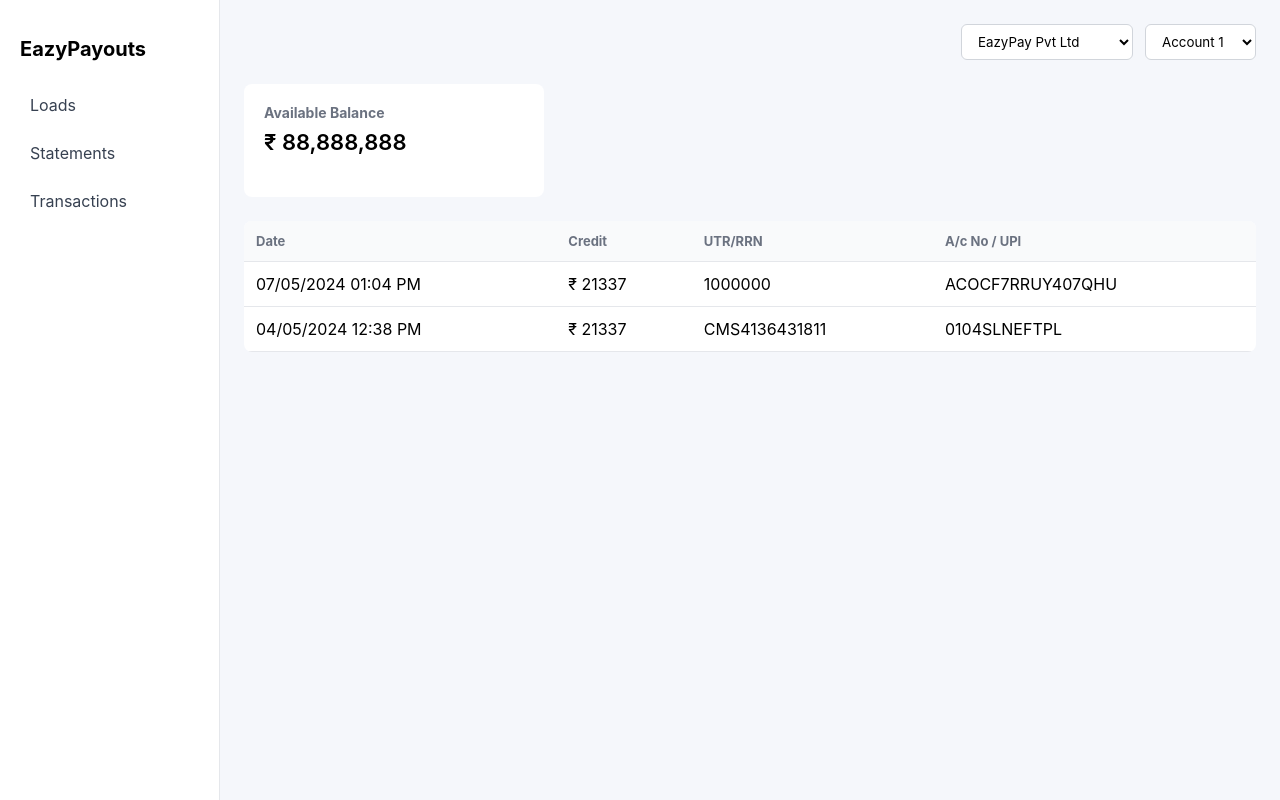
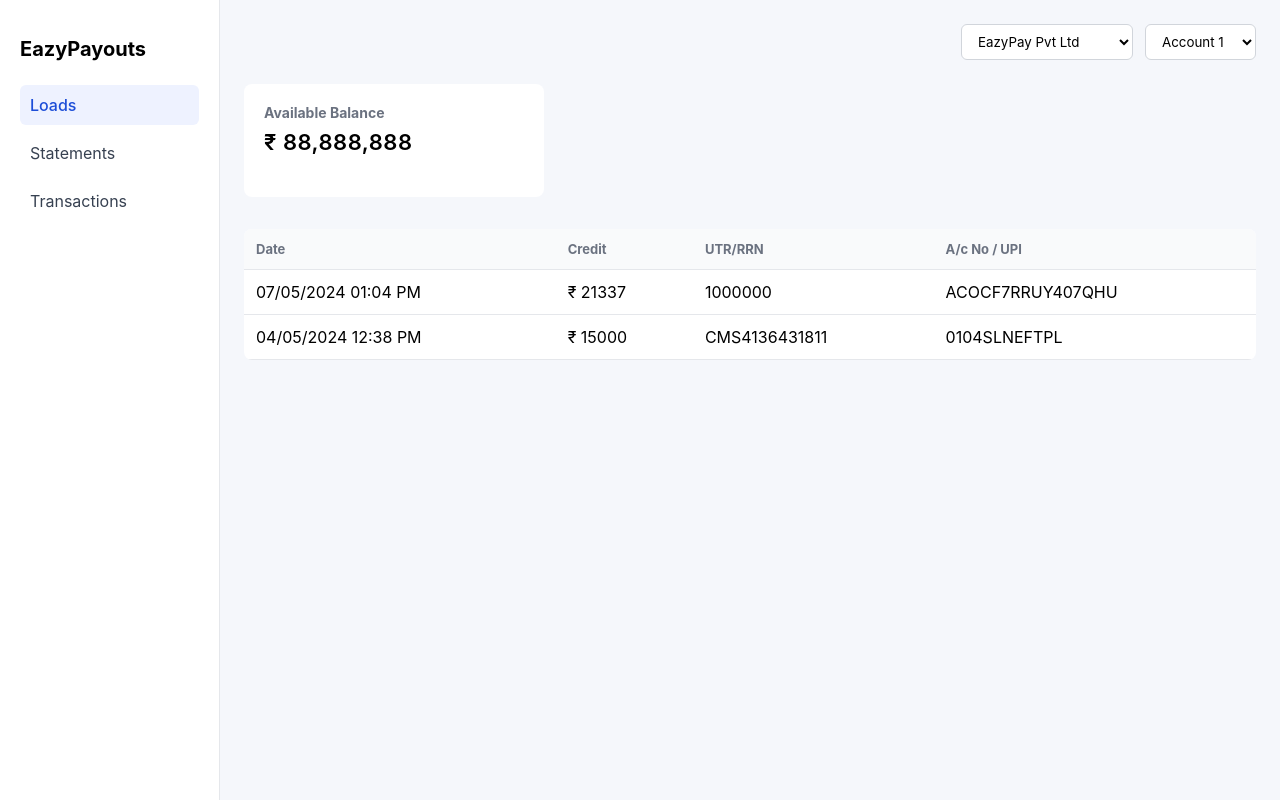
Before and after one commit to Aniruddh1408/Payments-Dashboard, a React (Vite) app: page / in a window 1280 px wide. Built offline with nearby package versions, Linux system fonts and the light colour scheme.

Commit message:
Final touchup with UI

```diff
--- a/src/App.jsx
+++ b/src/App.jsx
@@ -18,10 +18,11 @@ function App() {
         <h2>EazyPayouts</h2>
 
         <ul>
-          <li>Loads</li>
-          <li>Statements</li>
-          <li>Transactions</li>
+         <li className="active">Loads</li>
+         <li>Statements</li>
+         <li>Transactions</li>
         </ul>
+
       </div>
 
       {/* Main Content */}
--- a/src/data/companies.js
+++ b/src/data/companies.js
@@ -14,7 +14,7 @@ const companies = [
           },
           {
             date: "04/05/2024 12:38 PM",
-            credit: 21337,
+            credit: 15000,
             utr: "CMS4136431811",
             account: "0104SLNEFTPL"
           }
@@ -38,7 +38,7 @@ const companies = [
   name: "FinCorp Solutions",
   accounts: [
     {
-      name: "Account ",
+      name: "Account 1",
       balance: 16000,
       transactions: [
         {
--- a/src/index.css
+++ b/src/index.css
@@ -110,3 +110,35 @@ th {
 tr:hover {
   background-color: #f9fafb;
 }
+/* Sidebar active state */
+.sidebar li.active {
+  background-color: #eef2ff;
+  color: #1d4ed8;
+  font-weight: 500;
+}
+
+/* Improve dropdown focus */
+select:focus {
+  outline: none;
+  border-color: #6366f1;
+  box-shadow: 0 0 0 1px #6366f1;
+}
+
+/* Balance emphasis */
+.balance-card p {
+  letter-spacing: 0.5px;
+}
+
+/* Table polish */
+tbody tr {
+  transition: background-color 0.15s ease;
+}
+
+tbody tr:hover {
+  background-color: #f1f5f9;
+}
+
+/* Section spacing */
+.balance-card {
+  margin-bottom: 32px;
+}
```
